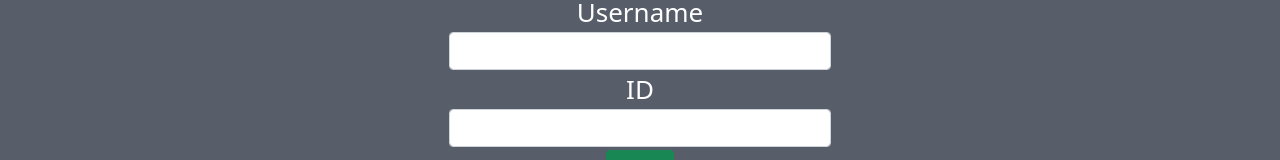
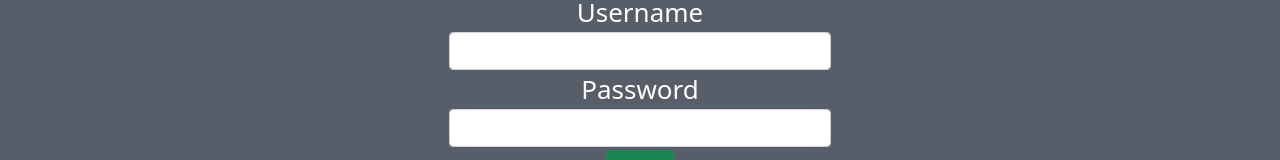
Before and after one commit to TOduah/Banded, a React (Create React App) app in the folder react-ui/: page /login in a window 1280 px wide. Shown: the part 346-506 px from the top of the page. Built offline with nearby package versions, Linux system fonts and the light colour scheme.

Commit message:
changed ID to Password on login form

```diff
--- a/react-ui/src/components/login.js
+++ b/react-ui/src/components/login.js
@@ -44,7 +44,7 @@ const Login = props => {
         </div>
 
         <div className="form-group">
-          <label htmlFor="id">ID</label>
+          <label htmlFor="id">Password</label>
           <input
             type="text"
             className="form-control"
```
